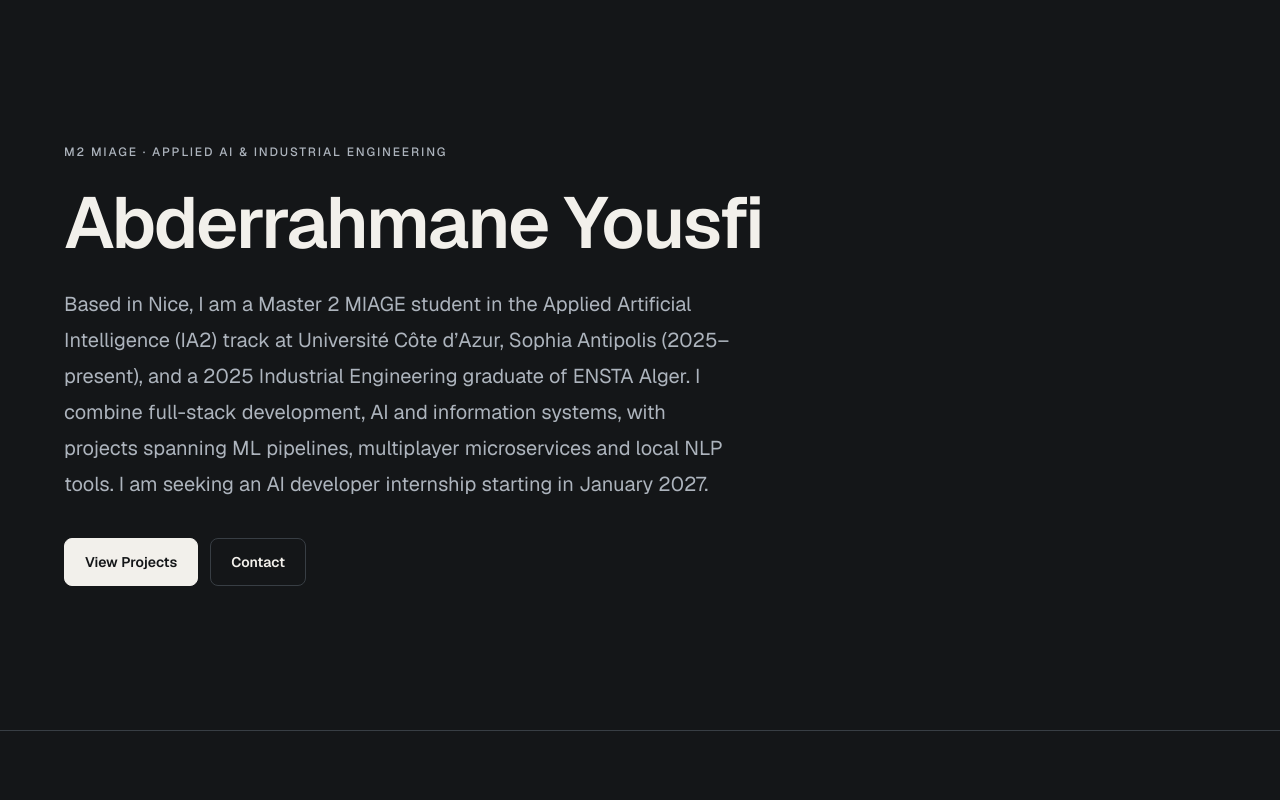
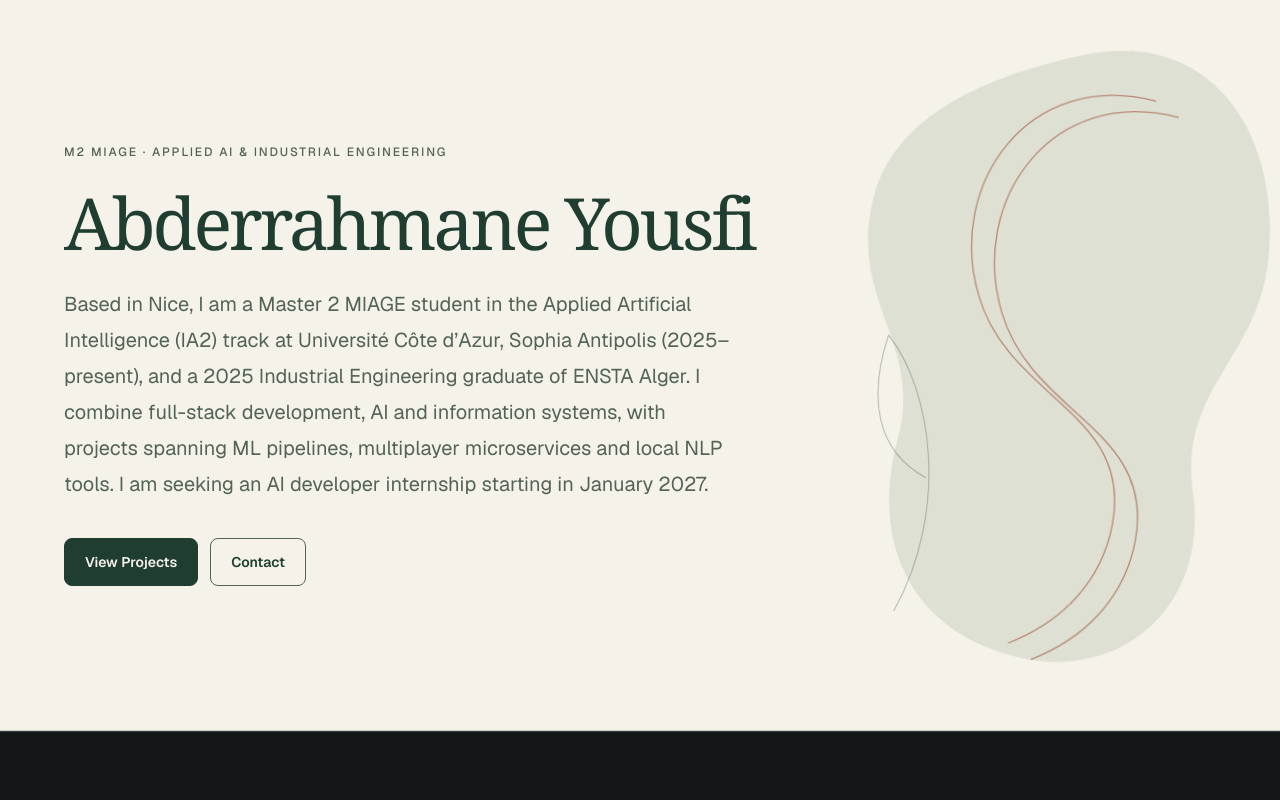
Before and after one commit to AbderahmaneYOUSFI/repo-yousfi, a Next.js app: page / in a window 1280 px wide. Shown: the top 800 px of the page. Built offline with nearby package versions, Linux system fonts and the light colour scheme.

Commit message:
feat: introduce organic editorial homepage hero

```diff
--- a/src/app/globals.css
+++ b/src/app/globals.css
@@ -9,6 +9,11 @@
   --foreground: #f2f0eb;
   --muted: #adb4bd;
   --focus: #e0e7ef;
+  --organic-ivory: #f5f2e9;
+  --organic-forest: #203d32;
+  --organic-muted: #526358;
+  --organic-sage: #c5cebb;
+  --organic-terracotta: #a45b43;
 }
 
 @theme inline {
--- /dev/null
+++ b/src/components/hero.module.css
@@ -0,0 +1,97 @@
+.hero {
+  /* Reuse existing text/button utilities within this light surface only. */
+  --background: var(--organic-ivory);
+  --foreground: var(--organic-forest);
+  --muted: var(--organic-muted);
+  --border: var(--organic-muted);
+  --surface-hover: var(--organic-sage);
+  --focus: var(--organic-forest);
+
+  position: relative;
+  isolation: isolate;
+  overflow: clip;
+  color-scheme: light;
+  color: var(--foreground);
+  background: var(--background);
+  border-bottom: 1px solid var(--organic-sage);
+}
+
+.content {
+  position: relative;
+  z-index: 1;
+}
+
+.heading {
+  font-family: Georgia, "Times New Roman", serif;
+  font-weight: 400;
+  letter-spacing: -0.045em;
+}
+
+.artwork {
+  position: absolute;
+  z-index: 0;
+  pointer-events: none;
+  user-select: none;
+  width: clamp(22rem, 42vw, 42rem);
+  top: 50%;
+  right: -3%;
+  transform: translateY(-50%);
+}
+
+.artwork svg {
+  display: block;
+  width: 100%;
+  overflow: visible;
+}
+
+.silhouette {
+  fill: var(--organic-sage);
+  opacity: 0.48;
+  transform-origin: 55% 50%;
+  animation: paper-sway 28s ease-in-out infinite alternate;
+}
+
+.contour {
+  stroke: var(--organic-terracotta);
+  stroke-width: 1.25;
+  opacity: 0.65;
+  transform-origin: 55% 50%;
+  animation: paper-sway 32s ease-in-out -12s infinite alternate-reverse;
+}
+
+.stem {
+  stroke: var(--organic-forest);
+  stroke-width: 1;
+  opacity: 0.3;
+}
+
+@keyframes paper-sway {
+  from {
+    transform: translateY(-6px) rotate(-2deg);
+  }
+  to {
+    transform: translateY(6px) rotate(2deg);
+  }
+}
+
+@media (max-width: 63.999rem) {
+  .artwork {
+    right: -10rem;
+    opacity: 0.4;
+  }
+}
+
+@media (max-width: 39.999rem) {
+  .artwork {
+    top: 30%;
+    right: -14rem;
+    opacity: 0.3;
+  }
+}
+
+@media (prefers-reduced-motion: reduce) {
+  .silhouette,
+  .contour {
+    animation: none;
+  }
+}
--- a/src/components/hero.tsx
+++ b/src/components/hero.tsx
@@ -1,16 +1,33 @@
 import { profile } from "@/data/profile";
+import styles from "./hero.module.css";
 
 export function Hero() {
   return (
     <section
       aria-labelledby="hero-heading"
-      className="px-5 py-20 sm:px-8 sm:py-28 lg:px-12 lg:py-36"
+      className={`${styles.hero} px-5 py-20 sm:px-8 sm:py-28 lg:px-12 lg:py-36`}
     >
-      <div className="mx-auto w-full max-w-6xl">
+      <div className={styles.artwork} aria-hidden="true">
+        <svg viewBox="0 0 520 680" fill="none" focusable="false">
+          <path
+            className={styles.silhouette}
+            d="M302 45C426 23 490 128 474 247C461 345 384 369 395 472C407 580 321 654 219 625C115 596 82 507 111 411C139 319 64 275 95 174C121 91 222 60 302 45Z"
+          />
+          <g className={styles.contour}>
+            <path d="M365 87C242 54 161 166 192 274C220 374 341 388 319 497C308 551 270 590 217 610" />
+            <path d="M387 103C264 70 183 182 214 290C242 390 363 404 341 513C330 567 292 606 239 626" />
+          </g>
+          <path
+            className={styles.stem}
+            d="M109 578C164 479 145 362 104 311C84 372 92 423 140 449"
+          />
+        </svg>
+      </div>
+      <div className={`${styles.content} mx-auto w-full max-w-6xl`}>
         <p className="eyebrow mb-6">{profile.role}</p>
         <h1
           id="hero-heading"
-          className="max-w-4xl break-words text-5xl font-semibold leading-[1.08] tracking-tight sm:text-6xl lg:text-7xl"
+          className={`${styles.heading} max-w-4xl break-words text-5xl font-semibold leading-[1.08] tracking-tight sm:text-6xl lg:text-7xl`}
         >
           {profile.name}
         </h1>
```
